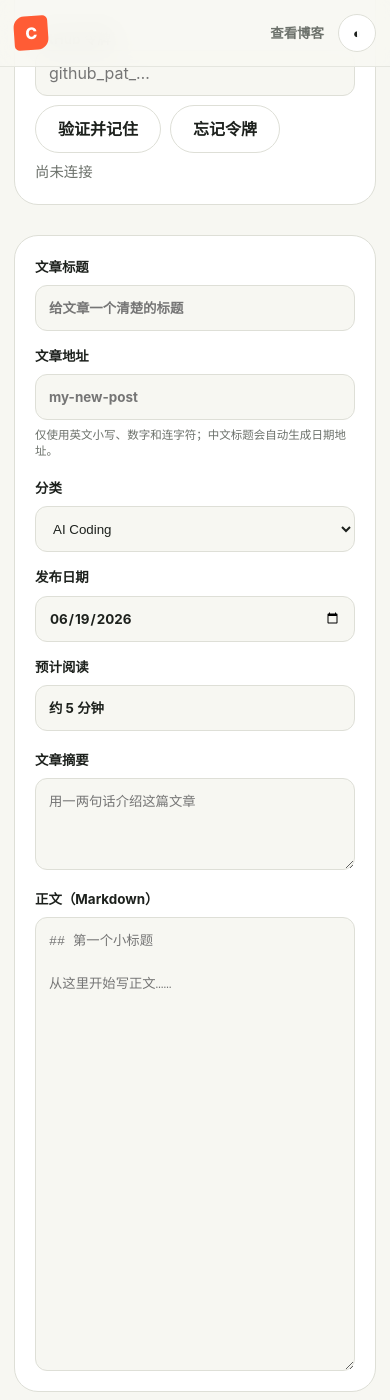
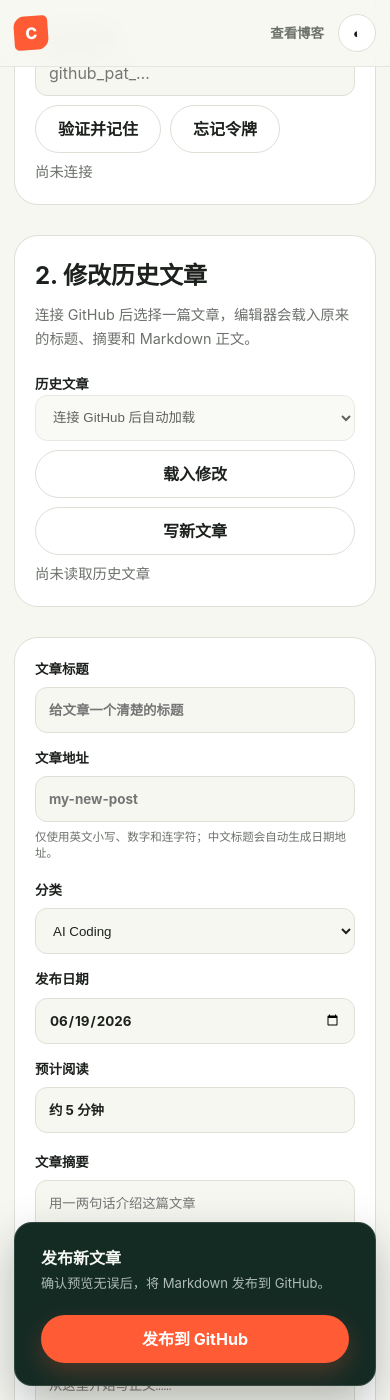
Before and after one commit to chuyi198452-arch/chuyi198452-arch.github.io, a Jekyll site: the page editor.html, which Jekyll copies as it is, in a window 390 px wide and 1400 px high, scrolled down 595 px. Built offline with Jekyll 4.4.1, drawn with Linux system fonts in a browser that asks for light colours; some of the changed lines change nothing that is shown; some of the changed text lies outside the part shown.

Commit message:
edit existing blog posts (#4)
Co-authored-by: chuyi1984 <zymskzdshr@privaterelay.appleid.com>

```diff
--- a/assets/css/style.css
+++ b/assets/css/style.css
@@ -153,14 +153,15 @@ button { color: inherit; }
 .editor-heading > div > p:last-child { color: var(--muted); }
 .security-badge { flex: 0 0 auto; padding: 8px 13px; border-radius: 999px; background: #dff8e7; color: #176738; font-size: 0.78rem; font-weight: 750; }
 :root[data-theme="dark"] .security-badge { background: #183e29; color: #8be5aa; }
-.token-panel { display: grid; grid-template-columns: 0.9fr 1.1fr; gap: 44px; margin-bottom: 30px; padding: 28px; border: 1px solid var(--line); border-radius: var(--radius); background: var(--surface); }
-.token-panel h2 { margin: 0 0 8px; }
-.token-panel p { margin: 0; color: var(--muted); font-size: 0.9rem; }
+.token-panel, .history-panel { display: grid; grid-template-columns: 0.9fr 1.1fr; gap: 44px; margin-bottom: 30px; padding: 28px; border: 1px solid var(--line); border-radius: var(--radius); background: var(--surface); }
+.token-panel h2, .history-panel h2 { margin: 0 0 8px; }
+.token-panel p, .history-panel p { margin: 0; color: var(--muted); font-size: 0.9rem; }
 .token-panel a { display: inline-block; margin-top: 12px; color: var(--accent-dark); font-weight: 750; }
-.token-controls label, .editor-fields label { display: grid; gap: 7px; font-size: 0.84rem; font-weight: 750; }
+.token-controls label, .history-controls label, .editor-fields label { display: grid; gap: 7px; font-size: 0.84rem; font-weight: 750; }
 .editor-fields small { color: var(--muted); font-size: 0.72rem; font-weight: 500; line-height: 1.4; }
 .input-with-button { display: grid; grid-template-columns: 1fr auto; gap: 9px; }
 .token-actions { display: flex; flex-wrap: wrap; gap: 9px; }
+.history-actions { display: grid; grid-template-columns: minmax(0, 1fr) auto auto; gap: 9px; }
 .editor-page input, .editor-page textarea, .editor-page select { width: 100%; border: 1px solid var(--line); border-radius: 12px; outline: none; background: var(--bg); color: var(--text); }
 .editor-page input, .editor-page select { min-height: 46px; padding: 0 13px; }
 .editor-page textarea { padding: 13px; resize: vertical; line-height: 1.6; }
@@ -174,13 +175,13 @@ button { color: inherit; }
 .editor-fields { display: grid; gap: 18px; }
 .field-row { display: grid; grid-template-columns: 1fr 1fr; gap: 14px; }
 .field-row.three { grid-template-columns: 1fr 1fr 0.8fr; }
-.editor-preview { max-height: 860px; overflow: auto; position: sticky; top: 94px; align-self: start; }
+.editor-preview { max-height: min(860px, calc(100vh - 118px)); overflow: auto; position: sticky; top: 94px; align-self: start; }
 .preview-toolbar { display: flex; align-items: center; justify-content: space-between; margin: -5px 0 26px; padding-bottom: 15px; border-bottom: 1px solid var(--line); }
 .preview-toolbar span { color: var(--muted); font-size: 0.75rem; }
 .preview-content h1 { margin: 0.25em 0 0.5em; font-size: 2.4rem; line-height: 1.08; letter-spacing: -0.04em; }
 .preview-content hr { margin: 28px 0; border: 0; border-top: 1px solid var(--line); }
 .preview-content code { padding: 2px 5px; border-radius: 5px; background: var(--surface-soft); }
-.publish-bar { grid-column: 1 / -1; display: flex; align-items: center; justify-content: space-between; gap: 20px; padding: 22px 26px; border-radius: 18px; background: var(--ink); color: #f4f7f2; }
+.publish-bar { grid-column: 1 / -1; position: sticky; bottom: 14px; z-index: 6; display: flex; align-items: center; justify-content: space-between; gap: 20px; padding: 22px 26px; border: 1px solid color-mix(in srgb, white 12%, transparent); border-radius: 18px; background: var(--ink); color: #f4f7f2; box-shadow: 0 18px 46px rgba(11, 24, 17, 0.28); }
 .publish-bar p { margin: 2px 0 0; color: #aebcb5; font-size: 0.82rem; }
 .publish-result { margin-top: 18px; padding: 20px 24px; border: 1px solid currentColor; border-radius: 16px; }
 .publish-result span { display: block; margin: 5px 0; color: var(--muted); }
@@ -191,9 +192,9 @@ button { color: inherit; }
   .code-card { width: min(100%, 600px); transform: none; }
   .post-card.featured { grid-template-columns: 1fr; }
   .about-hero { grid-template-columns: 130px 1fr; gap: 30px; }
-  .token-panel { grid-template-columns: 1fr; gap: 22px; }
+  .token-panel, .history-panel { grid-template-columns: 1fr; gap: 22px; }
   .editor-form { grid-template-columns: 1fr; }
-  .editor-preview { max-height: none; position: static; }
+  .editor-preview { max-height: 68vh; position: static; }
 }
 
 @media (max-width: 640px) {
@@ -217,9 +218,9 @@ button { color: inherit; }
   .newsletter { padding: 32px 26px; align-items: flex-start; flex-direction: column; }
   .footer-inner { padding-block: 24px; align-items: flex-start; flex-direction: column; justify-content: center; }
   .editor-heading { align-items: flex-start; flex-direction: column; }
-  .token-panel, .editor-fields, .editor-preview { padding: 20px; }
+  .token-panel, .history-panel, .editor-fields, .editor-preview { padding: 20px; }
   .field-row, .field-row.three { grid-template-columns: 1fr; }
-  .input-with-button { grid-template-columns: 1fr; }
+  .input-with-button, .history-actions { grid-template-columns: 1fr; }
   .publish-bar { align-items: stretch; flex-direction: column; }
   .about-page, .article-page { padding-block: 54px 84px; }
   .about-hero { grid-template-columns: 1fr; }
--- a/assets/js/editor.js
+++ b/assets/js/editor.js
@@ -22,9 +22,23 @@ const contentInput = document.querySelector("#postContent");
 const preview = document.querySelector("#postPreview");
 const publishButton = document.querySelector("#publishButton");
 const publishResult = document.querySelector("#publishResult");
+const historySelect = document.querySelector("#historyPost");
+const loadPostButton = document.querySelector("#loadPost");
+const newPostButton = document.querySelector("#newPost");
+const historyStatus = document.querySelector("#historyStatus");
+const publishModeTitle = document.querySelector("#publishModeTitle");
+const publishModeHint = document.querySelector("#publishModeHint");
 let slugWasEdited = false;
+let availablePosts = [];
+let loadedPost = null;
 
-dateInput.value = new Date().toISOString().slice(0, 10);
+function localDateString() {
+  const now = new Date();
+  const local = new Date(now.getTime() - now.getTimezoneOffset() * 60_000);
+  return local.toISOString().slice(0, 10);
+}
+
+dateInput.value = localDateString();
 
 function slugify(value) {
   const cleaned = value
@@ -103,6 +117,12 @@ function utf8ToBase64(value) {
   return btoa(binary);
 }
 
+function base64ToUtf8(value) {
+  const binary = atob(value.replace(/\s/g, ""));
+  const bytes = Uint8Array.from(binary, (character) => character.charCodeAt(0));
+  return new TextDecoder().decode(bytes);
+}
+
 async function githubRequest(url, options = {}, allowNotFound = false) {
   if (!tokenInput.value.trim()) throw new Error("请先输入 GitHub 令牌");
   const response = await fetch(url, {
@@ -135,6 +155,145 @@ ${content}
 `;
 }
 
+function parseYamlValue(value) {
+  const trimmed = value.trim();
+  if (trimmed.startsWith('"') && trimmed.endsWith('"')) {
+    try {
+      return JSON.parse(trimmed);
+    } catch {
+      return trimmed.slice(1, -1);
+    }
+  }
+  if (trimmed.startsWith("'") && trimmed.endsWith("'")) return trimmed.slice(1, -1).replace(/''/g, "'");
+  return trimmed;
+}
+
+function parsePostMarkdown(markdown, fileName) {
+  const normalized = markdown.replace(/\r\n/g, "\n");
+  const match = normalized.match(/^---\n([\s\S]*?)\n---\n?([\s\S]*)$/);
+  if (!match) throw new Error("这篇文章缺少可识别的 YAML Front Matter");
+
+  const metadata = {};
+  match[1].split("\n").forEach((line) => {
+    const separator = line.indexOf(":");
+    if (separator === -1) return;
+    metadata[line.slice(0, separator).trim()] = parseYamlValue(line.slice(separator + 1));
+  });
+
+  const fileSlug = fileName.replace(/^\d{4}-\d{2}-\d{2}-/, "").replace(/\.md$/i, "");
+  const permalinkSlug = String(metadata.permalink || "").match(/^\/posts\/([^/]+)\/?$/)?.[1];
+  return {
+    title: metadata.title || fileSlug,
+    date: String(metadata.date || fileName.slice(0, 10)).slice(0, 10),
+    category: CATEGORY_LABELS[metadata.category] ? metadata.category : "ai-coding",
+    summary: metadata.summary || "",
+    slug: permalinkSlug || fileSlug,
+    content: match[2].replace(/^\n/, "").trimEnd()
+  };
+}
+
+function resetHistoryList(message = "连接 GitHub 后自动加载") {
+  availablePosts = [];
+  historySelect.replaceChildren();
+  const option = document.createElement("option");
+  option.value = "";
+  option.textContent = message;
+  historySelect.append(option);
+  historySelect.disabled = true;
+  loadPostButton.disabled = true;
+}
+
+function setPublishingMode(isEditing) {
+  publishModeTitle.textContent = isEditing ? "更新历史文章" : "发布新文章";
+  publishModeHint.textContent = isEditing
+    ? "保存后会更新原 Markdown 文件，文章地址保持不变。"
+    : "确认预览无误后，将 Markdown 发布到 GitHub。";
+  publishButton.textContent = isEditing ? "更新到 GitHub" : "发布到 GitHub";
+}
+
+function startNewPost() {
+  loadedPost = null;
+  editorForm.reset();
+  dateInput.disabled = false;
+  slugInput.disabled = false;
+  dateInput.value = localDateString();
+  slugWasEdited = false;
+  historySelect.value = "";
+  loadPostButton.disabled = true;
+  publishResult.hidden = true;
+  setPublishingMode(false);
+  updatePreview();
+}
+
+async function loadPostList() {
+  historyStatus.className = "form-status loading";
+  historyStatus.textContent = "正在读取历史文章…";
+  resetHistoryList("正在加载…");
+  try {
+    const files = await githubRequest(`https://api.github.com/repos/${REPOSITORY}/contents/_posts?ref=${BRANCH}`);
+    availablePosts = (Array.isArray(files) ? files : [])
+      .filter((file) => file.type === "file" && file.name.toLowerCase().endsWith(".md"))
+      .sort((a, b) => b.name.localeCompare(a.name));
+
+    historySelect.replaceChildren();
+    const placeholder = document.createElement("option");
+    placeholder.value = "";
+    placeholder.textContent = availablePosts.length ? "选择一篇历史文章" : "暂时没有历史文章";
+    historySelect.append(placeholder);
+    availablePosts.forEach((file) => {
+      const option = document.createElement("option");
+      option.value = file.path;
+      option.textContent = file.name.replace(/\.md$/i, "").replace(/^(\d{4}-\d{2}-\d{2})-/, "$1 · ");
+      historySelect.append(option);
+    });
+    historySelect.disabled = availablePosts.length === 0;
+    historyStatus.className = "form-status success";
+    historyStatus.textContent = availablePosts.length ? `已找到 ${availablePosts.length} 篇文章` : "暂时没有历史文章";
+  } catch (error) {
+    resetHistoryList("历史文章加载失败");
+    historyStatus.className = "form-status error";
+    historyStatus.textContent = error.message;
+  }
+}
+
+historySelect.addEventListener("change", () => {
+  loadPostButton.disabled = !historySelect.value;
+});
+
+loadPostButton.addEventListener("click", async () => {
+  const file = availablePosts.find((item) => item.path === historySelect.value);
+  if (!file) return;
+  loadPostButton.disabled = true;
+  historyStatus.className = "form-status loading";
+  historyStatus.textContent = "正在载入文章…";
+  try {
+    const payload = await githubRequest(file.url);
+    const post = parsePostMarkdown(base64ToUtf8(payload.content), file.name);
+    loadedPost = { path: file.path, sha: payload.sha };
+    titleInput.value = post.title;
+    slugInput.value = post.slug;
+    categoryInput.value = post.category;
+    dateInput.value = post.date;
+    summaryInput.value = post.summary;
+    contentInput.value = post.content;
+    slugInput.disabled = true;
+    dateInput.disabled = true;
+    slugWasEdited = true;
+    publishResult.hidden = true;
+    setPublishingMode(true);
+    updatePreview();
+    historyStatus.className = "form-status success";
+    historyStatus.textContent = `正在修改：${post.title}`;
+  } catch (error) {
+    historyStatus.className = "form-status error";
+    historyStatus.textContent = error.message;
+  } finally {
+    loadPostButton.disabled = !historySelect.value;
+  }
+});
+
+newPostButton.addEventListener("click", startNewPost);
+
 async function verifyConnection({ remember = true, restored = false } = {}) {
   connectionButton.disabled = true;
   connectionStatus.className = "form-status loading";
@@ -147,6 +306,7 @@ async function verifyConnection({ remember = true, restored = false } = {}) {
       ? `${restored ? "已自动连接" : "验证成功并已记住"}：${repo.full_name}`
       : "连接成功，但浏览器禁止保存令牌，请检查隐私或无痕模式设置";
     forgetTokenButton.disabled = false;
+    loadPostList();
     return true;
   } catch (error) {
     if (restored && error.status === 401) clearStoredToken();
@@ -163,6 +323,9 @@ connectionButton.addEventListener("click", () => verifyConnection());
 forgetTokenButton.addEventListener("click", () => {
   clearStoredToken();
   forgetTokenButton.disabled = true;
+  resetHistoryList();
+  historyStatus.className = "form-status";
+  historyStatus.textContent = "尚未读取历史文章";
   connectionStatus.className = "form-status";
   connectionStatus.textContent = "已从此浏览器清除令牌";
 });
@@ -179,7 +342,7 @@ editorForm.addEventListener("submit", async (event) => {
   event.preventDefault();
   if (!editorForm.reportValidity()) return;
   publishButton.disabled = true;
-  publishButton.textContent = "正在发布…";
+  publishButton.textContent = loadedPost ? "正在更新…" : "正在发布…";
   publishResult.hidden = false;
   publishResult.className = "publish-result loading";
   publishResult.textContent = "正在检查 Markdown 文章…";
@@ -190,9 +353,9 @@ editorForm.addEventListener("submit", async (event) => {
     const title = titleInput.value.trim();
     const summary = summaryInput.value.trim();
     const category = categoryInput.value;
-    const filePath = `_posts/${date}-${slug}.md`;
+    const filePath = loadedPost?.path || `_posts/${date}-${slug}.md`;
     const apiUrl = `https://api.github.com/repos/${REPOSITORY}/contents/${filePath}`;
-    const currentFile = await githubRequest(`${apiUrl}?ref=${BRANCH}`, {}, true);
+    const currentFile = loadedPost || await githubRequest(`${apiUrl}?ref=${BRANCH}`, {}, true);
     const markdown = createPostMarkdown({
       title,
       date,
@@ -218,10 +381,11 @@ editorForm.addEventListener("submit", async (event) => {
 
     const tokenSaved = saveToken();
 
+    if (loadedPost) loadedPost.sha = result.content.sha;
     const publicUrl = `/posts/${encodeURIComponent(slug)}/`;
     publishResult.className = "publish-result success";
     publishResult.innerHTML = `
-      <strong>Markdown 发布成功！</strong>
+      <strong>Markdown ${currentFile ? "更新" : "发布"}成功！</strong>
       <span>GitHub 提交 ${window.ChuBlog.escapeHtml(result.commit.sha.slice(0, 7))} 已创建。Jekyll 通常会在 30～90 秒内生成网页。</span>
       <a href="${publicUrl}" target="_blank">查看文章 →</a>`;
     forgetTokenButton.disabled = false;
@@ -229,11 +393,22 @@ editorForm.addEventListener("submit", async (event) => {
     connectionStatus.textContent = tokenSaved
       ? "发布成功，令牌已保存在此浏览器"
       : "发布成功，但浏览器禁止保存令牌";
+    historyStatus.className = "form-status success";
+    historyStatus.textContent = currentFile ? `已更新：${title}` : `已发布：${title}`;
+    if (!currentFile) {
+      await loadPostList();
+      if (availablePosts.some((file) => file.path === filePath)) {
+        historySelect.value = filePath;
+        loadPostButton.disabled = false;
+        historyStatus.className = "form-status success";
+        historyStatus.textContent = `已发布：${title}`;
+      }
+    }
   } catch (error) {
     publishResult.className = "publish-result error";
     publishResult.textContent = `发布失败：${error.message}`;
   } finally {
     publishButton.disabled = false;
-    publishButton.textContent = "发布到 GitHub";
+    publishButton.textContent = loadedPost ? "更新到 GitHub" : "发布到 GitHub";
   }
 });
--- a/editor.html
+++ b/editor.html
@@ -7,7 +7,7 @@
     <title>文章编辑器 · Chu's Blog</title>
     <link rel="stylesheet" href="assets/css/style.css" />
     <script src="assets/js/main.js?v=3" defer></script>
-    <script src="assets/js/editor.js?v=4" defer></script>
+    <script src="assets/js/editor.js?v=5" defer></script>
   </head>
   <body>
     <a class="skip-link" href="#main">跳到编辑器</a>
@@ -51,6 +51,24 @@
         </div>
       </section>
 
+      <section class="history-panel" aria-labelledby="historyTitle">
+        <div>
+          <h2 id="historyTitle">2. 修改历史文章</h2>
+          <p>连接 GitHub 后选择一篇文章，编辑器会载入原来的标题、摘要和 Markdown 正文。</p>
+        </div>
+        <div class="history-controls">
+          <label for="historyPost">历史文章</label>
+          <div class="history-actions">
+            <select id="historyPost" disabled>
+              <option value="">连接 GitHub 后自动加载</option>
+            </select>
+            <button id="loadPost" class="button secondary" type="button" disabled>载入修改</button>
+            <button id="newPost" class="button secondary" type="button">写新文章</button>
+          </div>
+          <p id="historyStatus" class="form-status" role="status">尚未读取历史文章</p>
+        </div>
+      </section>
+
       <form id="editorForm" class="editor-form">
         <div class="editor-fields">
           <div class="field-row">
@@ -81,8 +99,8 @@
 
         <div class="publish-bar">
           <div>
-            <strong>准备好了吗？</strong>
-            <p>相同日期和文章地址再次发布会更新原文章。</p>
+            <strong id="publishModeTitle">发布新文章</strong>
+            <p id="publishModeHint">确认预览无误后，将 Markdown 发布到 GitHub。</p>
           </div>
           <button id="publishButton" class="button primary" type="submit">发布到 GitHub</button>
         </div>
```
Also changed, not shown: README.md.
